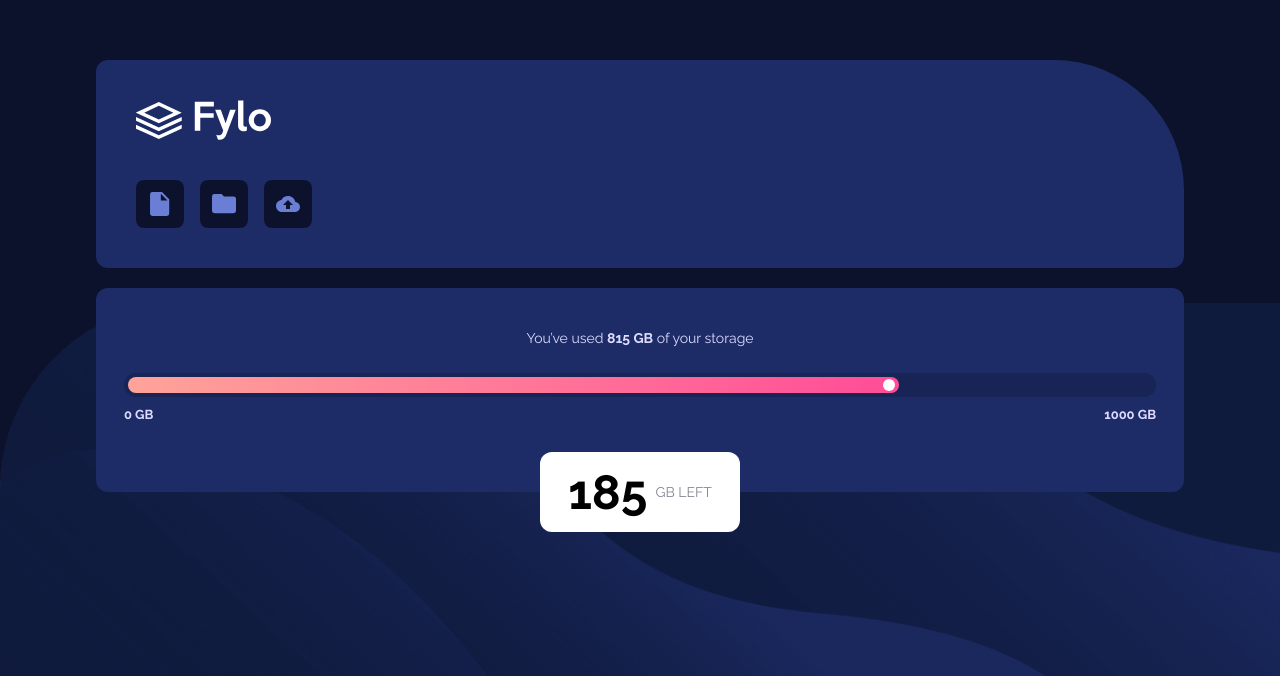
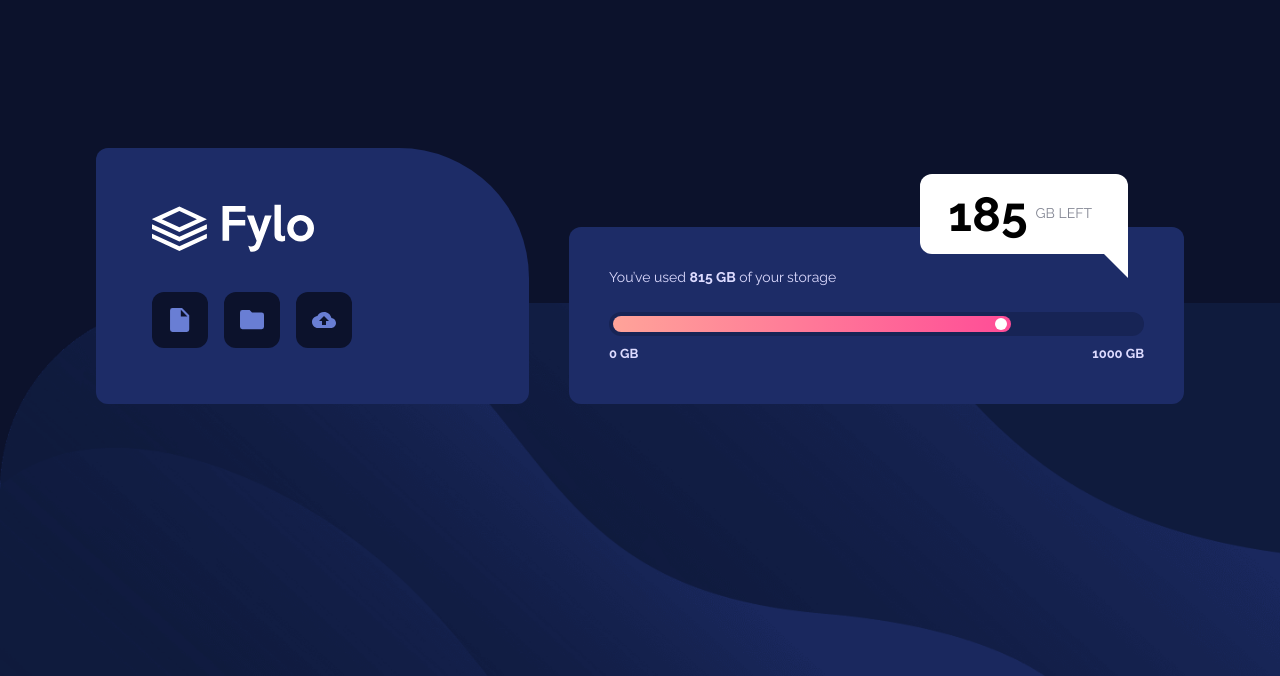
Before and after one commit to BrunnoHibbeln/data-storage-component, a Next.js app: page / in a window 1280 px wide. Shown: the part 124-800 px from the top of the page. Built offline with nearby package versions, Linux system fonts and the light colour scheme.

Commit message:
adding `breakpoints`

```diff
--- a/app/components/FyloCard.js
+++ b/app/components/FyloCard.js
@@ -1,24 +1,28 @@
 import Image from 'next/image'
 
-import LogoIcon from '../images/logo.svg'
 import DocumentIcon from '../images/icon-document.svg'
 import FolderIcon from '../images/icon-folder.svg'
 import UploadIcon from '../images/icon-upload.svg'
+import LogoIcon from '../images/logo.svg'
 
 export default function FyloCard() {
   return (
-    <section className="flex w-full flex-col gap-10 rounded-xl rounded-tr-[130px] bg-blue p-10">
+    <section className="flex w-full flex-col gap-10 rounded-xl rounded-tr-[130px] bg-blue p-10 md:w-[28rem] md:p-14">
       <figure>
-        <Image src={LogoIcon} alt="Logo Icon" />
+        <Image
+          className="md:h-[48px] md:w-min"
+          src={LogoIcon}
+          alt="Logo Icon"
+        />
       </figure>
       <section className="flex flex-row gap-4">
-        <div className="flex h-12 w-12 items-center justify-center rounded-lg bg-dark-blue p-2">
+        <div className="flex h-12 w-12 items-center justify-center rounded-xl bg-dark-blue p-2 md:h-14 md:w-14">
           <Image src={DocumentIcon} alt="Document Icon" />
         </div>
-        <div className="flex  h-12 w-12 items-center justify-center rounded-lg bg-dark-blue p-3">
+        <div className="flex  h-12 w-12 items-center justify-center rounded-xl bg-dark-blue p-2 md:h-14 md:w-14">
           <Image src={FolderIcon} alt="Folder Icon" />
         </div>
-        <div className="flex  h-12 w-12 items-center justify-center rounded-lg bg-dark-blue p-3">
+        <div className="flex  h-12 w-12 items-center justify-center rounded-xl bg-dark-blue p-2 md:h-14 md:w-14">
           <Image src={UploadIcon} alt="Upload Icon" />
         </div>
       </section>
--- a/app/components/StorageCard.js
+++ b/app/components/StorageCard.js
@@ -1,8 +1,8 @@
 export default function StorageCard() {
   return (
-    <section className="relative flex w-full flex-col items-center justify-center gap-2 rounded-xl bg-blue px-7 py-10 text-pale-blue">
-      <section className="pb-4">
-        <p className="text-center text-body">
+    <section className="relative flex w-full flex-col items-center justify-center gap-2 rounded-xl bg-blue px-7 py-10 text-pale-blue md:w-[40rem] md:p-10">
+      <section className="w-full pb-4">
+        <p className="text-center text-body md:text-left">
           You’ve used <strong>815 GB</strong> of your storage
         </p>
       </section>
@@ -11,13 +11,19 @@ export default function StorageCard() {
           <div className="h-3 w-3 rounded-full bg-white"></div>
         </div>
       </section>
-      <article className="flex w-full flex-row justify-between pb-7 text-[0.813rem]">
+      <article className="flex w-full flex-row justify-between pb-7 text-[0.813rem] md:p-0">
         <strong>0 GB</strong>
         <strong>1000 GB</strong>
       </article>
-      <article className="absolute -bottom-10 flex flex-row items-center justify-center gap-2 rounded-xl bg-white px-7 py-4">
+      <article className="absolute -bottom-10 flex flex-row items-center justify-center gap-2 rounded-xl bg-white px-7 py-4 md:bottom-[85%] md:right-14">
         <strong className="text-5xl text-black">185</strong>
         <p className="text-body text-grayish-blue">GB LEFT</p>
+        <div className="relative hidden md:block">
+          <div
+            className="absolute -bottom-16 -right-7 h-0 w-0 border-b-[30px] border-r-[30px] border-t-[30px] border-b-transparent
+border-r-white border-t-transparent"
+          ></div>
+        </div>
       </article>
     </section>
   )
--- a/app/layout.js
+++ b/app/layout.js
@@ -11,7 +11,7 @@ export default function RootLayout({ children }) {
   return (
     <html lang="en">
       <body
-        className={`${raleway.variable} h-screen bg-dark-blue bg-mobile bg-cover bg-center bg-no-repeat font-raleway md:bg-desktop md:bg-contain md:bg-bottom`}
+        className={`${raleway.variable} h-screen bg-dark-blue bg-mobile bg-cover bg-center bg-no-repeat font-raleway md:bg-desktop md:bg-bottom xl:bg-contain`}
       >
         {children}
       </body>
--- a/app/page.js
+++ b/app/page.js
@@ -4,7 +4,7 @@ import StorageCard from './components/StorageCard'
 export default function Home() {
   return (
     <main className="flex h-screen w-full flex-col items-center justify-center">
-      <section className="flex w-[85%] flex-col items-center justify-center gap-5">
+      <section className="flex w-[85%] flex-col items-center justify-center gap-5 md:flex-row md:items-end md:gap-10">
         <FyloCard />
         <StorageCard />
       </section>
```
